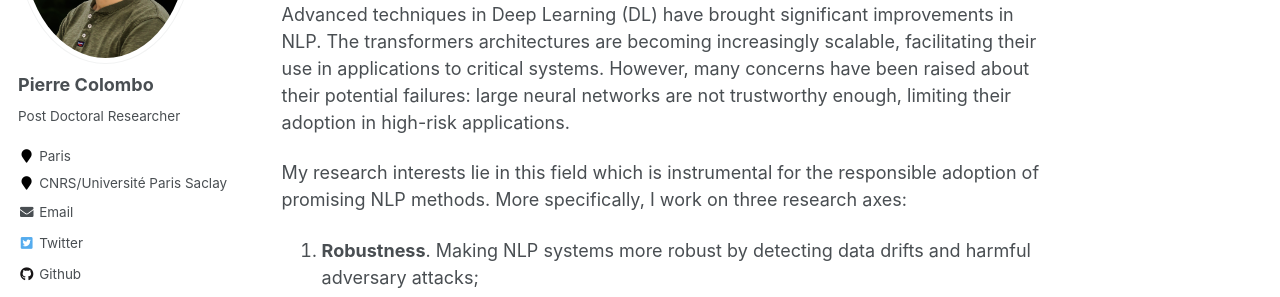
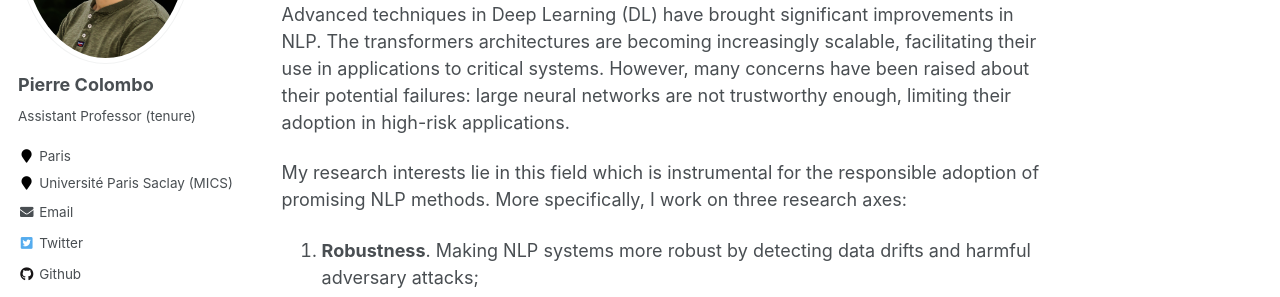
Before and after one commit to PierreColombo/PierreColombo.github.io, a Jekyll site: the page built from _pages/about.md, in a window 1280 px wide. Shown: the part 283-580 px from the top of the page. Built offline with Jekyll 4.4.1, drawn with Linux system fonts in a browser that asks for light colours.

```diff
--- a/_config.yml
+++ b/_config.yml
@@ -13,7 +13,7 @@
 description              : &description "Pierre Colombo"
 url                      : https://pierrecolombo.github.io/ # the base hostname & protocol for your site e.g. "https://mmistakes.github.io"
 baseurl                  : "" # the subpath of your site, e.g. "/blog"
-repository               : "EmileChapuis/emilechapuis.github.io"
+repository               : ""
 teaser                   :  # filename of teaser fallback teaser image placed in /images/, .e.g. "500x300.png"
 breadcrumbs              : false # true, false (default)
 words_per_minute         : 160
@@ -82,9 +82,9 @@
 author:
   name             : "Pierre Colombo"
   avatar           : "image.jpeg"
-  bio              : "Post Doctoral Researcher"
+  bio              : "Assistant Professor (tenure)"
   location         : "Paris"
-  employer         : "CNRS/Université Paris Saclay"
+  employer         : "Université Paris Saclay (MICS)"
   pubmed           :
   googlescholar    : "https://scholar.google.com/citations?user=yPoMt8gAAAAJ&hl=fr"
   email            : "colombo.pierre@gmail.com"
@@ -109,7 +109,7 @@
   stackoverflow    :
   steam            :
   tumblr           :
-  twitter          : "/PierreColombo6"
+  twitter          : "https://twitter.com/PierreColombo6"
   vine             :
   weibo            :
   xing             :
```
